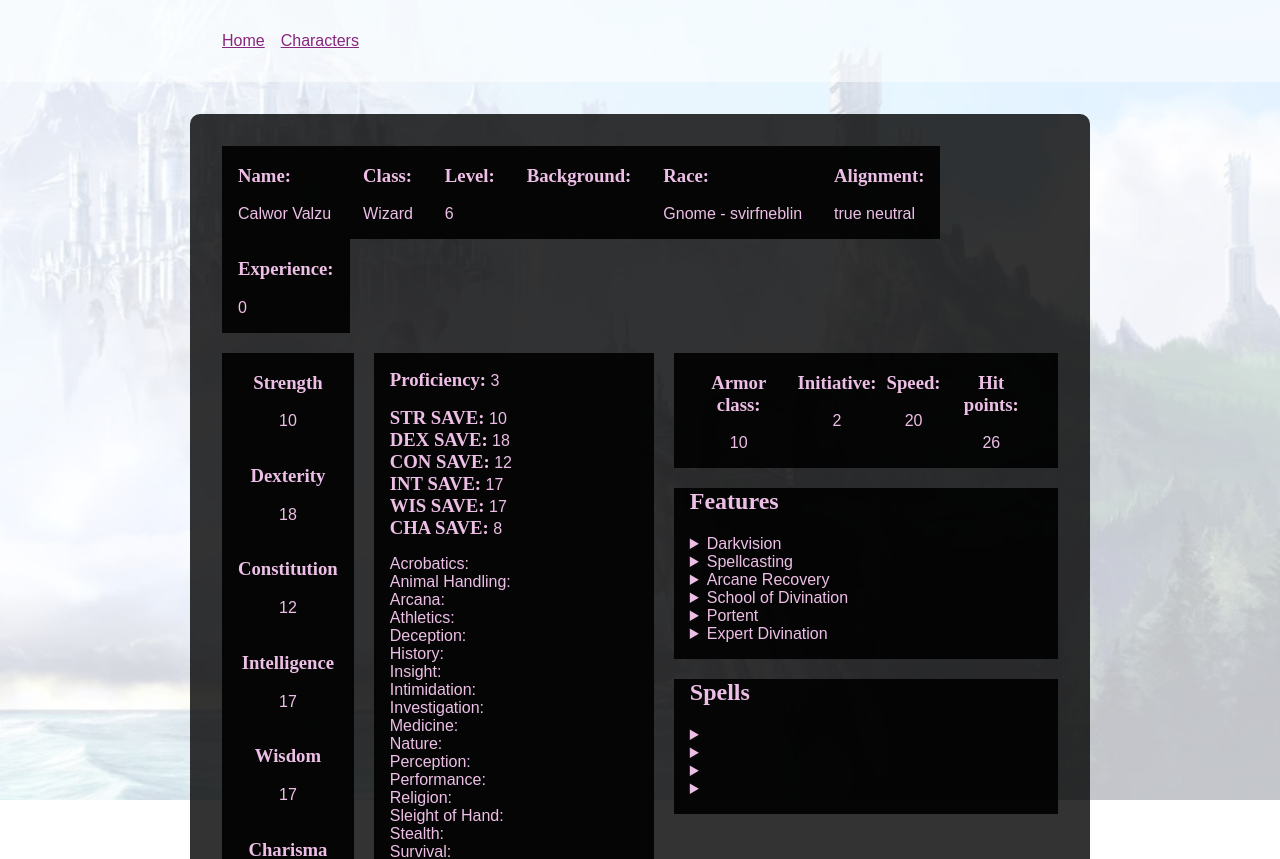
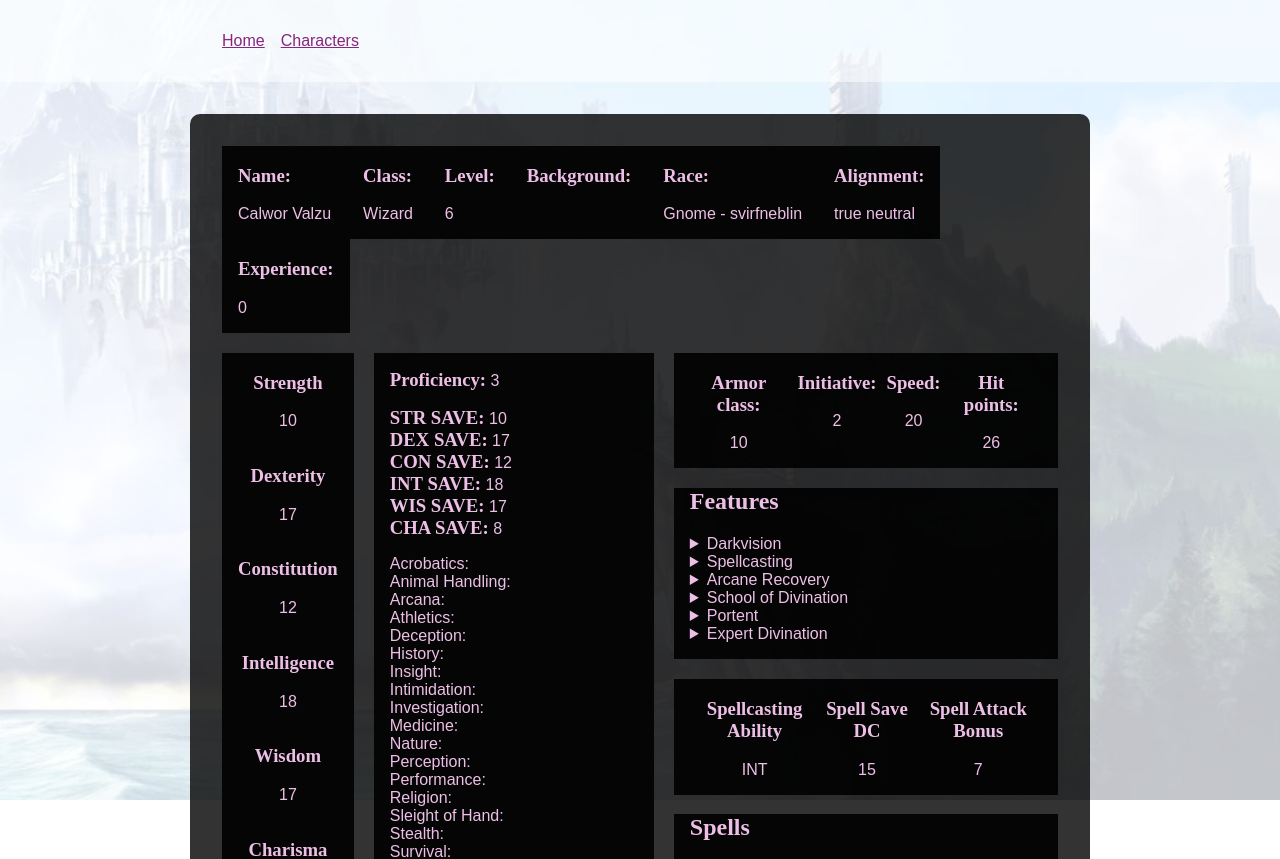
Before and after one commit to ogdenstudios/feyrun, a Nuxt app: page /characters/taylor in a window 1280 px wide. Shown: the top 859 px of the page. Built offline with nearby package versions, Linux system fonts and the light colour scheme; a web font is replaced by a local one.

Commit message:
update spells

```diff
--- a/components/PlayerCharacter.vue
+++ b/components/PlayerCharacter.vue
@@ -24,6 +24,7 @@
           :feature="feat"
         />
       </div>
+      <SpellStats :stats="pc.spell_stats" />
       <div class="spells">
         <h2>Spells</h2>
         <Spell v-for="spell in pc.spells" :key="spell.title" :spell="spell" />
@@ -40,6 +41,7 @@ import CharacterInfo from '~/components/CharacterInfo'
 import Abilities from '~/components/Abilities'
 import Feature from '~/components/Feature'
 import Spell from '~/components/Spell'
+import SpellStats from '~/components/SpellStats'
 export default {
   components: {
     CharacterInfo,
@@ -48,7 +50,8 @@ export default {
     Combat,
     Abilities,
     Feature,
-    Spell
+    Spell,
+    SpellStats
   },
   props: {
     pc: {
--- /dev/null
+++ b/components/SpellStats.vue
@@ -0,0 +1,41 @@
+<template>
+  <div class="spellStats">
+    <div>
+      <h3>Spellcasting Ability</h3>
+      {{ amnesia(true) ? stats.ability : '' }}
+    </div>
+    <div>
+      <h3>Spell Save DC</h3>
+      {{ amnesia(true) ? stats.dc : '' }}
+    </div>
+    <div>
+      <h3>Spell Attack Bonus</h3>
+      {{ amnesia(true) ? stats.bonus : '' }}
+    </div>
+  </div>
+</template>
+
+<script>
+export default {
+  props: {
+    stats: {
+      type: Object,
+      default: null
+    }
+  }
+}
+</script>
+
+<style scoped lang="scss">
+.spellStats {
+  align-self: flex-start;
+  background: rgba(0, 0, 0, 0.9);
+  display: flex;
+  margin-left: 20px;
+  margin-top: 20px;
+  padding: 0 1em 1em 1em;
+  div {
+    text-align: center;
+  }
+}
+</style>
--- a/pages/characters/jenn.vue
+++ b/pages/characters/jenn.vue
@@ -83,6 +83,11 @@ export default {
           }
         ],
         languages: ['common', 'elvish', 'sylvan'],
+        spell_stats: {
+          ability: 'CHA',
+          dc: 16,
+          bonus: 7
+        },
         spells: [
           {
             title: 'Friends',
--- a/pages/characters/taylor.vue
+++ b/pages/characters/taylor.vue
@@ -23,9 +23,9 @@ export default {
         },
         ability_scores: {
           strength: 10,
-          dexterity: 18,
+          dexterity: 17,
           constitution: 12,
-          intelligence: 17,
+          intelligence: 18,
           wisdom: 17,
           charisma: 8
         },
@@ -81,12 +81,12 @@ export default {
           }
         ],
         languages: ['gnome', 'undercommon', 'common'],
-        spells: {
-          cantrips_known: 4,
-          first_level_spell_slots: 4,
-          second_level_spell_slots: 3,
-          third_level_spell_slots: 3
-        }
+        spell_stats: {
+          ability: 'INT',
+          dc: 15,
+          bonus: 7
+        },
+        spells: []
       }
     }
   }
```
